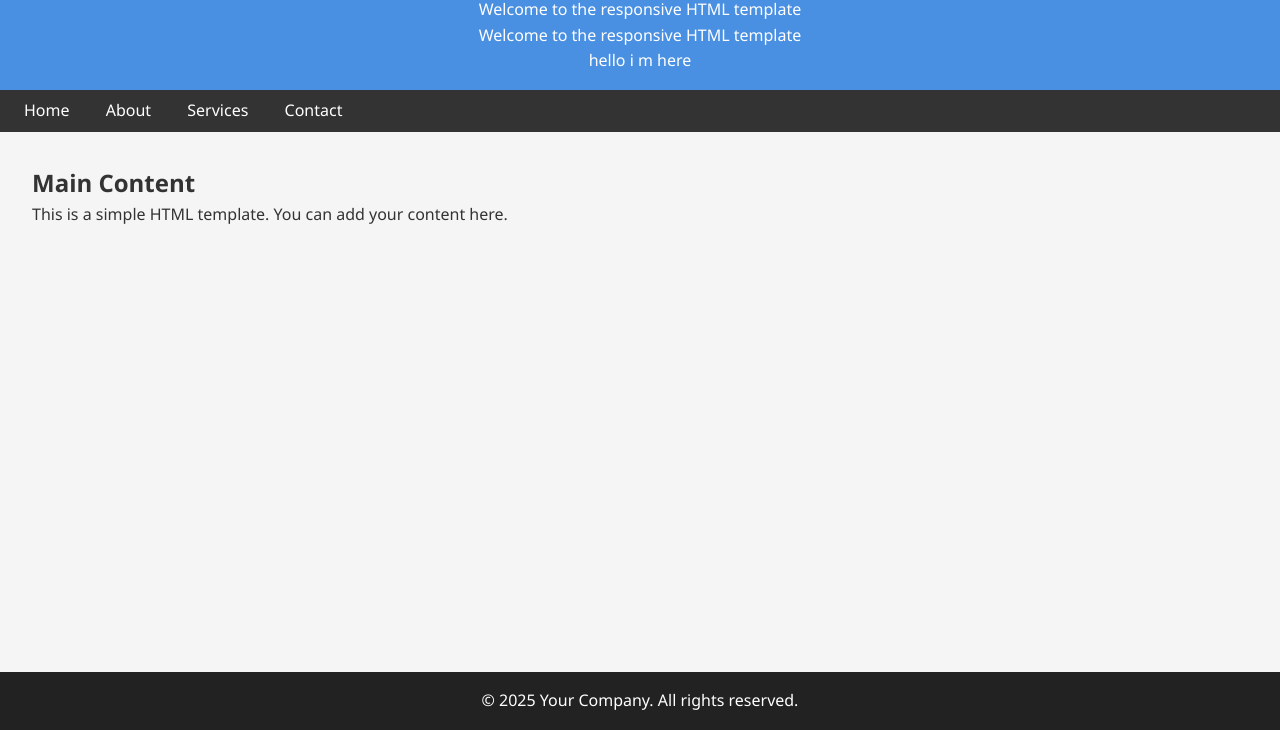
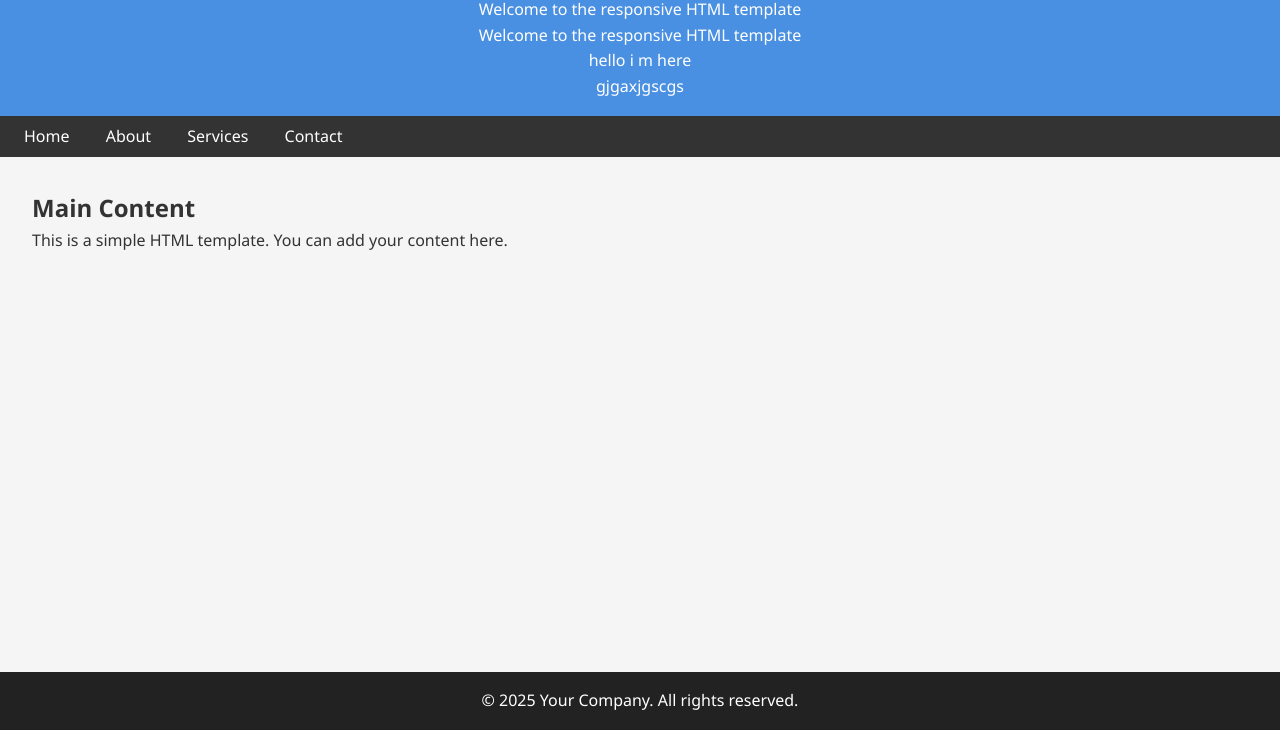
Before and after one commit to tanya-angra/page-deploy, a plain HTML site: page index.html in a window 1280 px wide. Shown: the part 70-800 px from the top of the page. Drawn offline with Linux system fonts and the light colour scheme.

Commit message:
Update index.html

```diff
--- a/index.html
+++ b/index.html
@@ -68,6 +68,7 @@
     <p>Welcome to the responsive HTML template</p>
     <p>Welcome to the responsive HTML template</p>
     <p>hello i m here </p>
+    <p>gjgaxjgscgs</p>
   </header>
 
   <nav>
```
